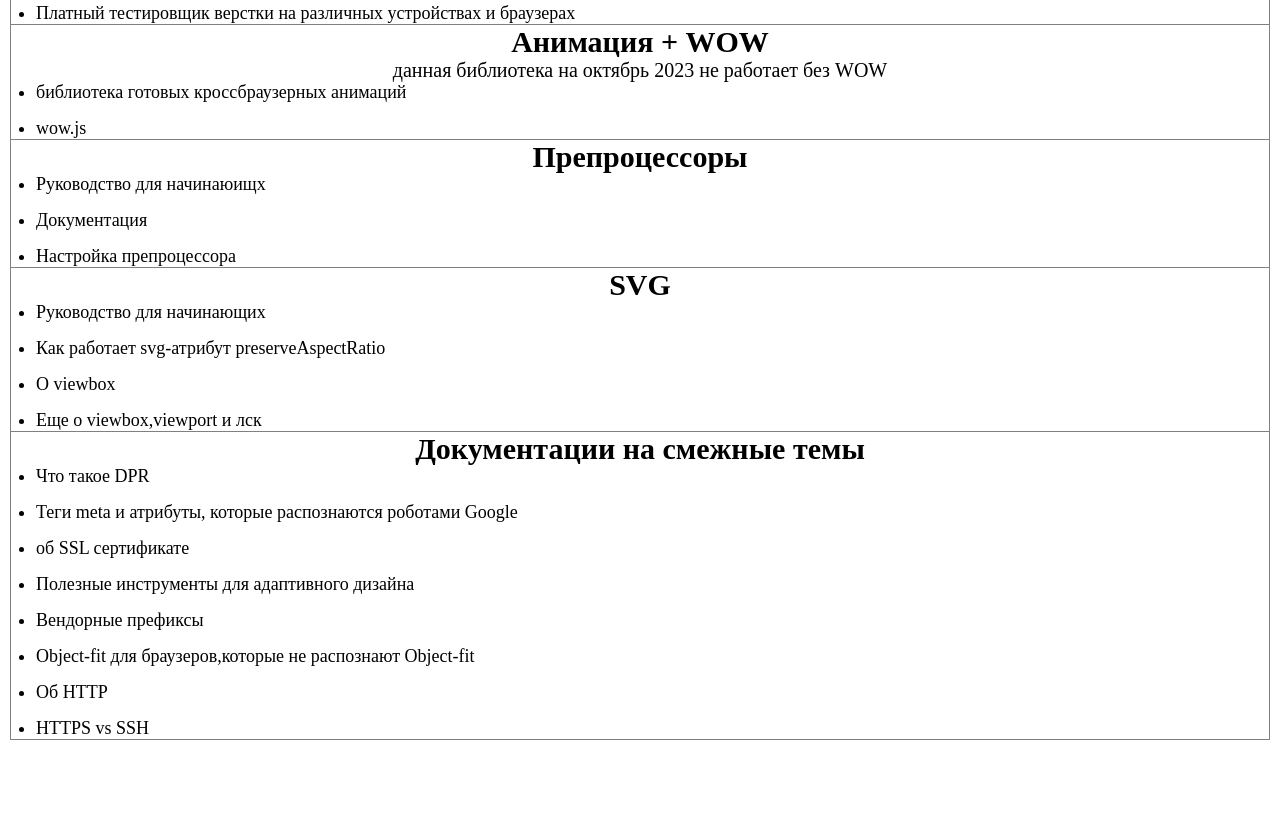
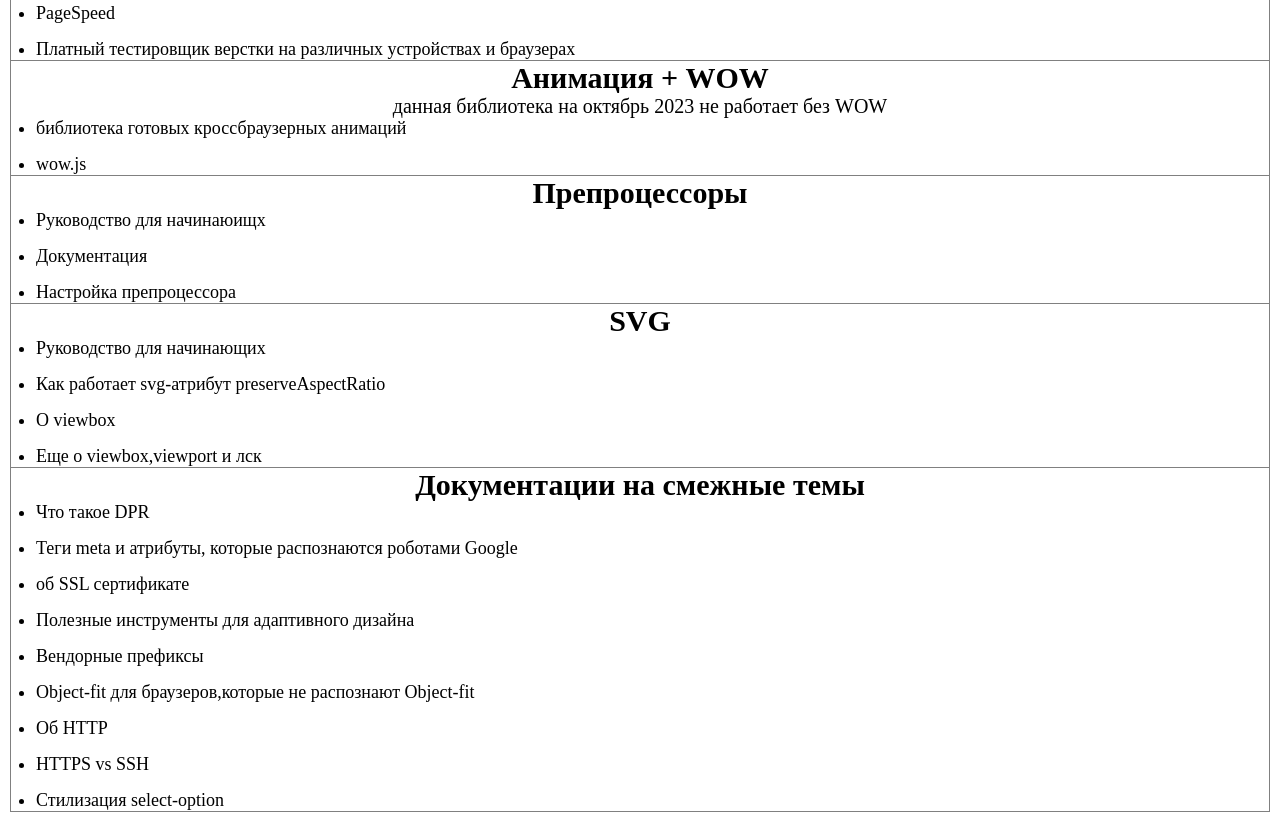
Before and after one commit to Rame7407/Rame7407.github.io, a plain HTML site: page links/index.html in a window 1280 px wide. Shown: the part 1368-2190 px from the top of the page. Before the commit the page ends 2118 px from the top, so only its background shows below. Drawn offline with Linux system fonts and the light colour scheme.

Commit message:
add links
add select-option stylization and doc about html/css

```diff
--- a/links/index.html
+++ b/links/index.html
@@ -99,6 +99,9 @@
                     </li>
                     <li href="" class="section__item">
                         <a href="https://developer.mozilla.org/ru/docs/Web" class="section__link">Справочник №7</a>
+                    </li>
+                    <li href="" class="section__item">
+                        <a href="https://doka.guide/" class="section__link">Справочник №8</a>
                     </li>
                     <li href="" class="section__item">
                         <a href="https://msiter.ru/tutorials/html5/semantic_elements" class="section__link">О
@@ -294,6 +297,10 @@
                         <a href="https://ourtechroom.com/tech/https-vs-ssh-in-git/" class="section__link">HTTPS vs
                             SSH</a>
                     </li>
+                    <li href="" class="section__item">
+                        <a href="https://habr.com/ru/articles/491000/" class="section__link">Стилизация
+                            select-option</a>
+                    </li>
                 </ul>
             </section>
         </main>
```
